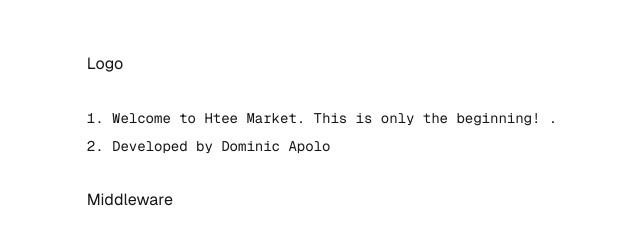
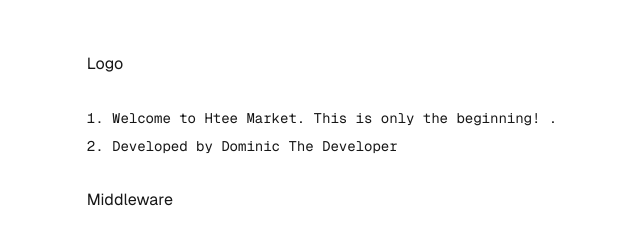
Before and after one commit to dom2polo/hteemarket, a Next.js app: page / in a window 1280 px wide. Shown: the part 268-494 px from the top of the page, without its empty margins (318-958 px from the left). Built offline with nearby package versions, Linux system fonts and the light colour scheme.

Commit message:
fixed stuff

```diff
--- a/app/page.tsx
+++ b/app/page.tsx
@@ -11,7 +11,7 @@ export default function Home() {
             Welcome to Htee Market. This is only the beginning!
             .
           </li>
-          <li>Developed by Dominic Apolo</li>
+          <li>Developed by Dominic The Developer</li>
         </ol>
 
         <div className="flex gap-4 items-center flex-col sm:flex-row">
```
